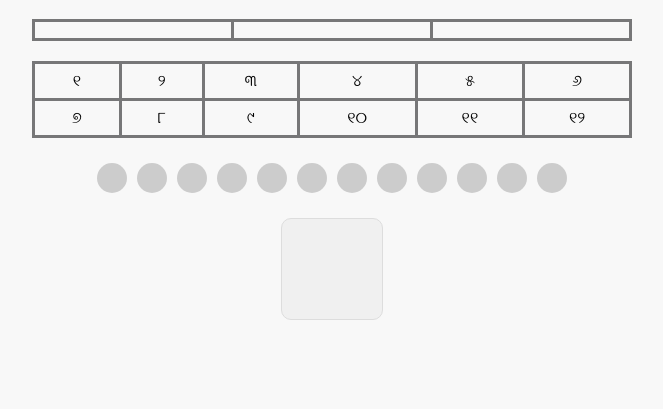
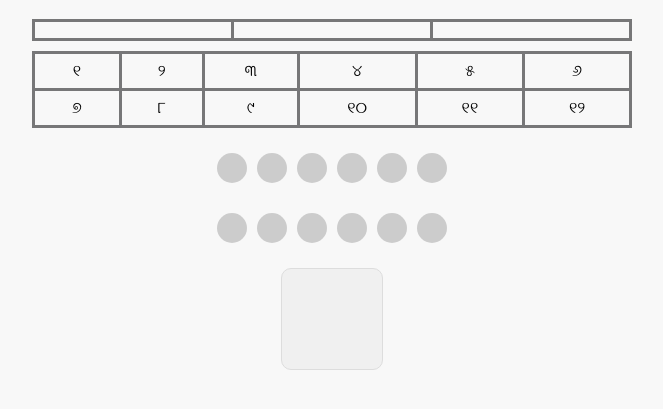
Before and after one commit to antuabinash/dicegame, a plain HTML site: page index.html in a window 1280 px wide. Shown: the part 61-470 px from the top of the page, without its empty margins (308-971 px from the left). Drawn offline with Linux system fonts and the light colour scheme.

Commit message:
Add files via upload

```diff
--- a/index.html
+++ b/index.html
@@ -56,14 +56,10 @@
             border-radius: 50%;
             margin-bottom: 15%;
         }
-        #middleTable {
-            margin-top: 20px;
-        }
-        #circles {
-            margin-top: 20px;
+        .circle-row {
             display: flex;
             justify-content: center;
-            flex-wrap: wrap;
+            margin-top: 20px;
         }
         .circle {
             width: 30px;
@@ -107,14 +103,18 @@
         </tr>
     </table>
 
-    <div id="circles">
-        <!-- Adding 12 circles -->
+    <div class="circle-row">
+        <!-- First line of circles -->
         <div class="circle" onclick="changeColor(this)"></div>
         <div class="circle" onclick="changeColor(this)"></div>
         <div class="circle" onclick="changeColor(this)"></div>
         <div class="circle" onclick="changeColor(this)"></div>
         <div class="circle" onclick="changeColor(this)"></div>
         <div class="circle" onclick="changeColor(this)"></div>
+    </div>
+
+    <div class="circle-row">
+        <!-- Second line of circles -->
         <div class="circle" onclick="changeColor(this)"></div>
         <div class="circle" onclick="changeColor(this)"></div>
         <div class="circle" onclick="changeColor(this)"></div>
```
